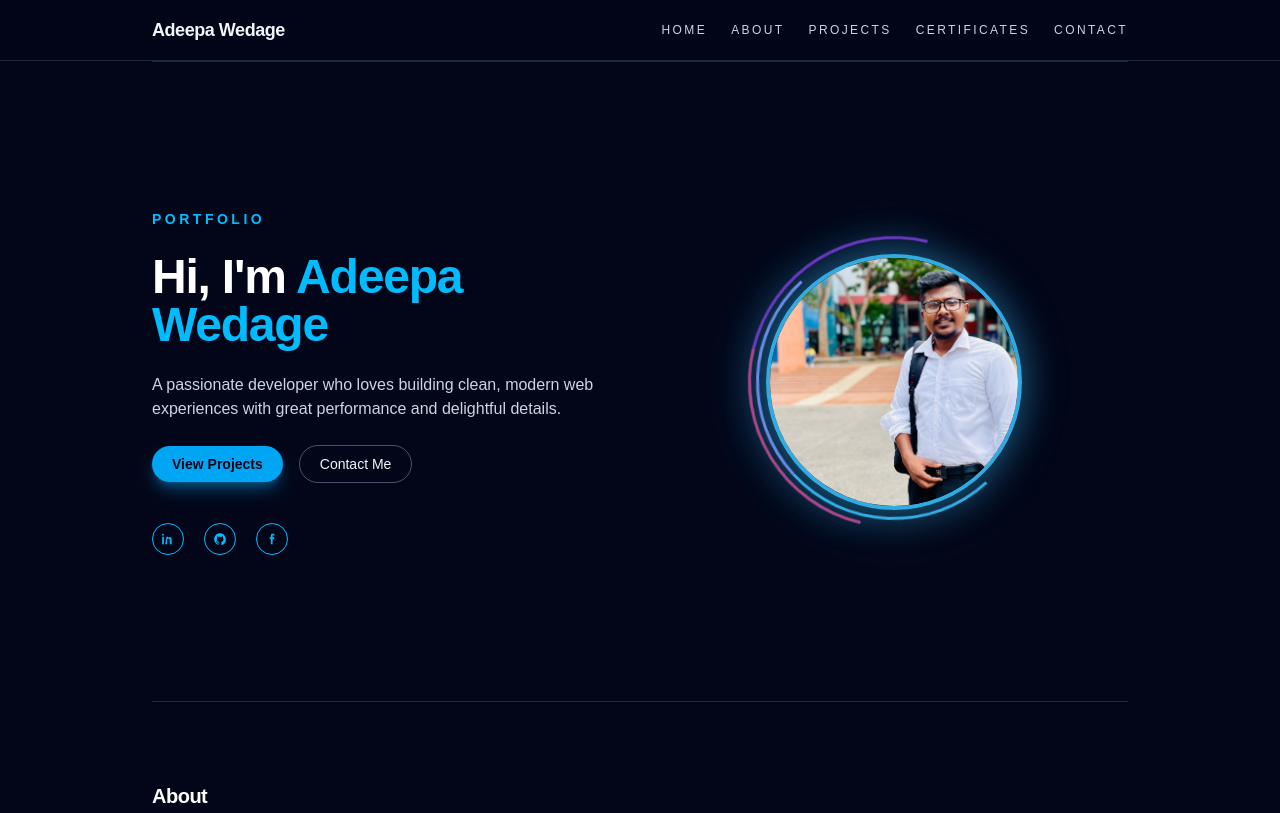
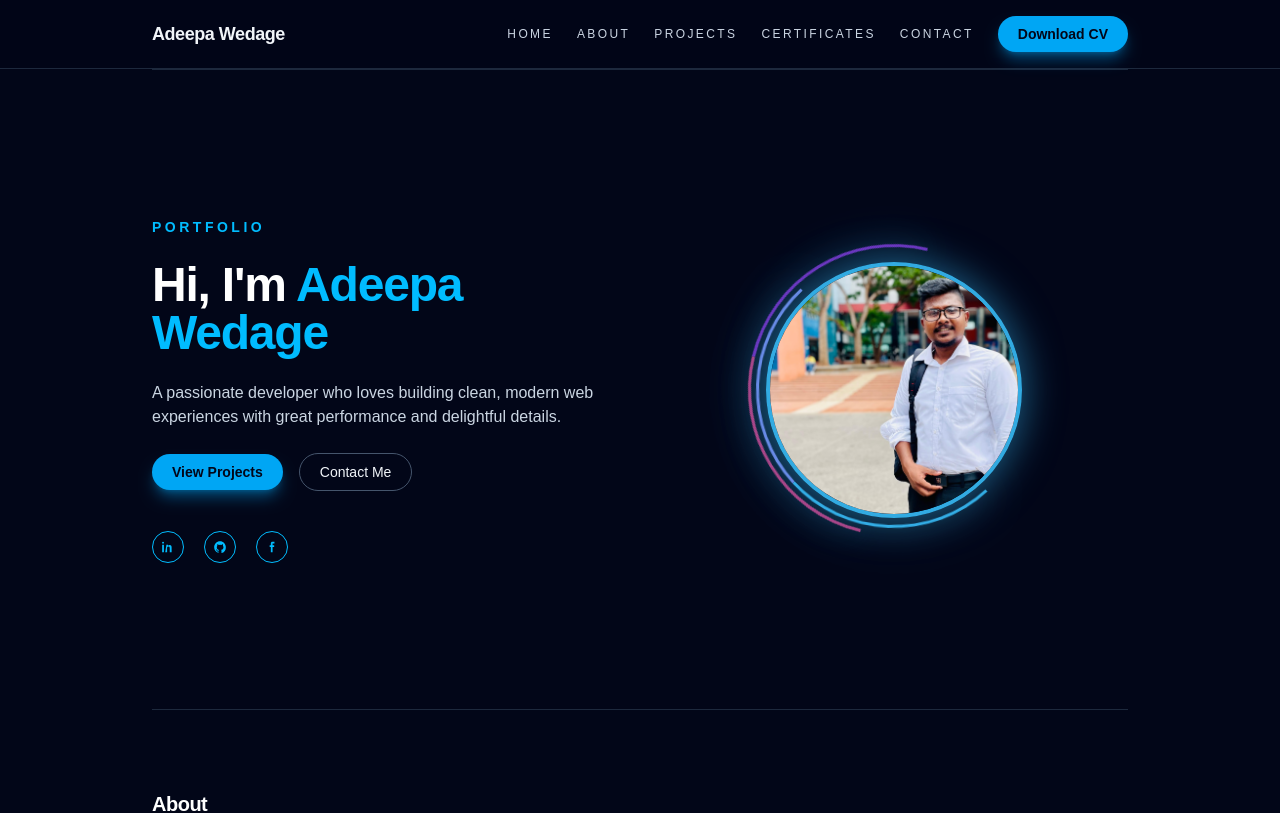
Before and after one commit to ANWedage/My-portfolio, a Next.js app: page / in a window 1280 px wide. Shown: the top 813 px of the page. Built offline with nearby package versions, Linux system fonts and the light colour scheme.

Commit message:
add resume to the site

```diff
--- a/app/page.tsx
+++ b/app/page.tsx
@@ -10,7 +10,7 @@ export default function Home() {
       <header className="sticky top-0 z-20 border-b border-slate-800 bg-slate-950/80 backdrop-blur">
         <div className="mx-auto flex max-w-5xl items-center justify-between px-6 py-4">
           <span className="text-lg font-semibold tracking-tight">Adeepa Wedage</span>
-          <nav className="hidden gap-6 text-sm font-medium text-slate-300 sm:flex">
+          <nav className="hidden gap-6 text-sm font-medium text-slate-300 sm:flex sm:items-center">
             <a href="#home" className="nav-link">
               Home
             </a>
@@ -26,7 +26,13 @@ export default function Home() {
             <a href="#contact" className="nav-link">
               Contact
             </a>
-
+            <a
+              href="/cv/resume.pdf"
+              download
+              className="primary-btn px-4 py-2 text-xs"
+            >
+              Download CV
+            </a>
           </nav>
         </div>
       </header>
```
Also changed, not shown: 1 other file (tests, documents, lock files or other folders).
